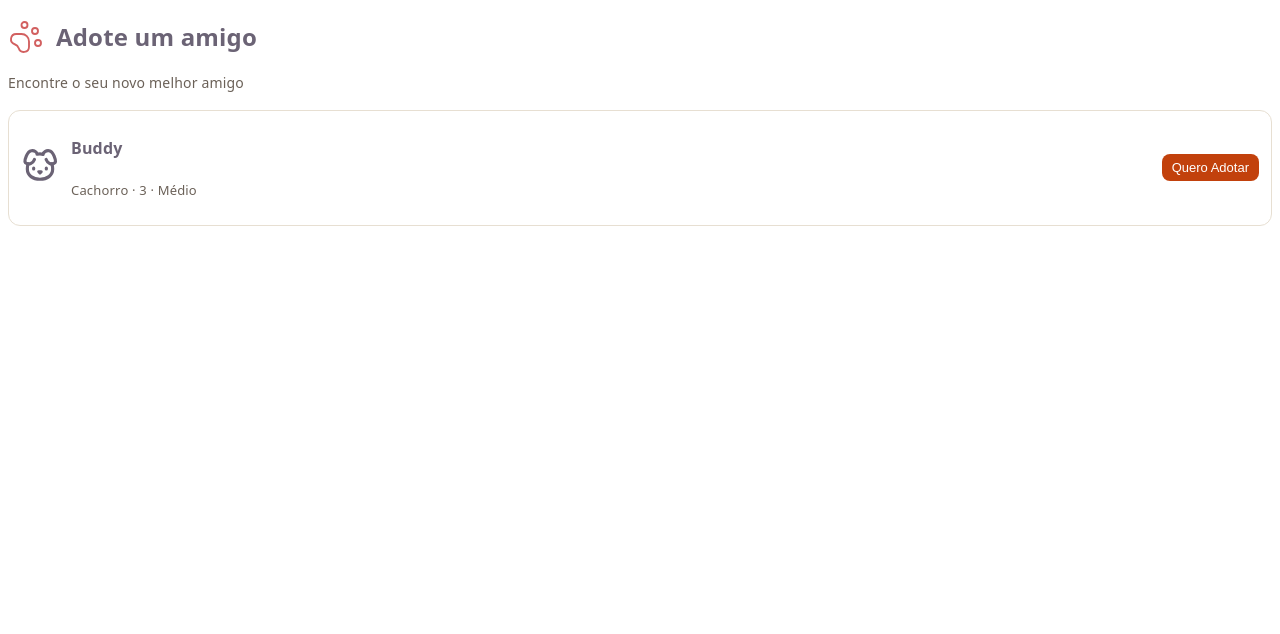
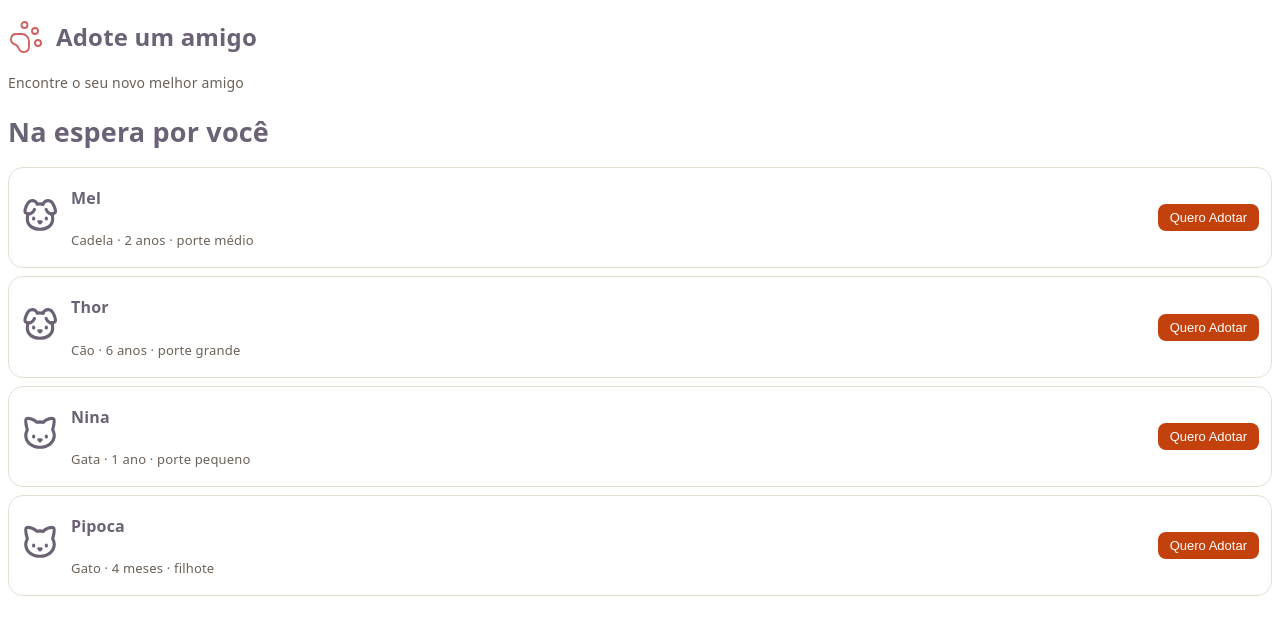
Before and after one commit to thiagotrindade29/adoteUmAmigo_04, a React (Vite) app: page / in a window 1280 px wide. Shown: the top 634 px of the page. Built offline with nearby package versions, Linux system fonts and the light colour scheme.

Commit message:
feat: implement PetList component and update App structure

```diff
--- a/src/App.jsx
+++ b/src/App.jsx
@@ -1,7 +1,10 @@
 import './App.css'
 
 import Header from './components/Header';
-import PetCard from './components/PetCard';
+// import PetCard from './components/PetCard';
+import PetList from './components/PetList';
+
+import pets from './data/pets';
 
 function App() {
 
@@ -9,13 +12,7 @@ function App() {
   return (
     <>
       <Header />
-      <PetCard
-        emoji={"dog"}
-        name="Buddy"
-        species="Cachorro"
-        age="3"
-        size="Médio"
-      />
+      <PetList pets={pets} />
     </>
   )
 }
--- a/src/components/PetCard/pet-card.css
+++ b/src/components/PetCard/pet-card.css
@@ -3,9 +3,9 @@
   align-items: center;
   gap: 12px;
   margin-bottom: 8px;
-  padding: 8px 12px;
+  padding: 1px 12px;
   border: 1px solid #e7dfd2;
-  border-radius: 12px;
+  border-radius: 15px;
   background-color: #fff;
 }
 
@@ -24,7 +24,7 @@
 }
 
 .pet-card button {
-  padding: 6px 10px;
+  padding: 6px 12px;
   border: none;
   border-radius: 8px;
   background-color: #c2410c;
--- a/src/components/PetList/index.jsx
+++ b/src/components/PetList/index.jsx
@@ -1,8 +1,23 @@
 import './pet-list.css'
 
+import PetCard from '../PetCard'
 
-export default function index() {
+export default function PetList({ pets }) {
   return (
-    <div>index</div>
+    <section>
+      <h2>Na espera por você</h2>
+
+      {pets.map((pet) => (
+        <PetCard
+          key={pet.id}
+          emoji={pet.emoji}
+          name={pet.name}
+          species={pet.species}
+          age={pet.age}
+          size={pet.size}
+        />
+      ))}
+
+    </section>
   )
 }
--- a/src/components/PetList/pet-list.css
+++ b/src/components/PetList/pet-list.css
@@ -0,0 +1,4 @@
+.pets h2 {
+  margin: 20px 0 8px;
+  font-size: 18px;
+}
```
